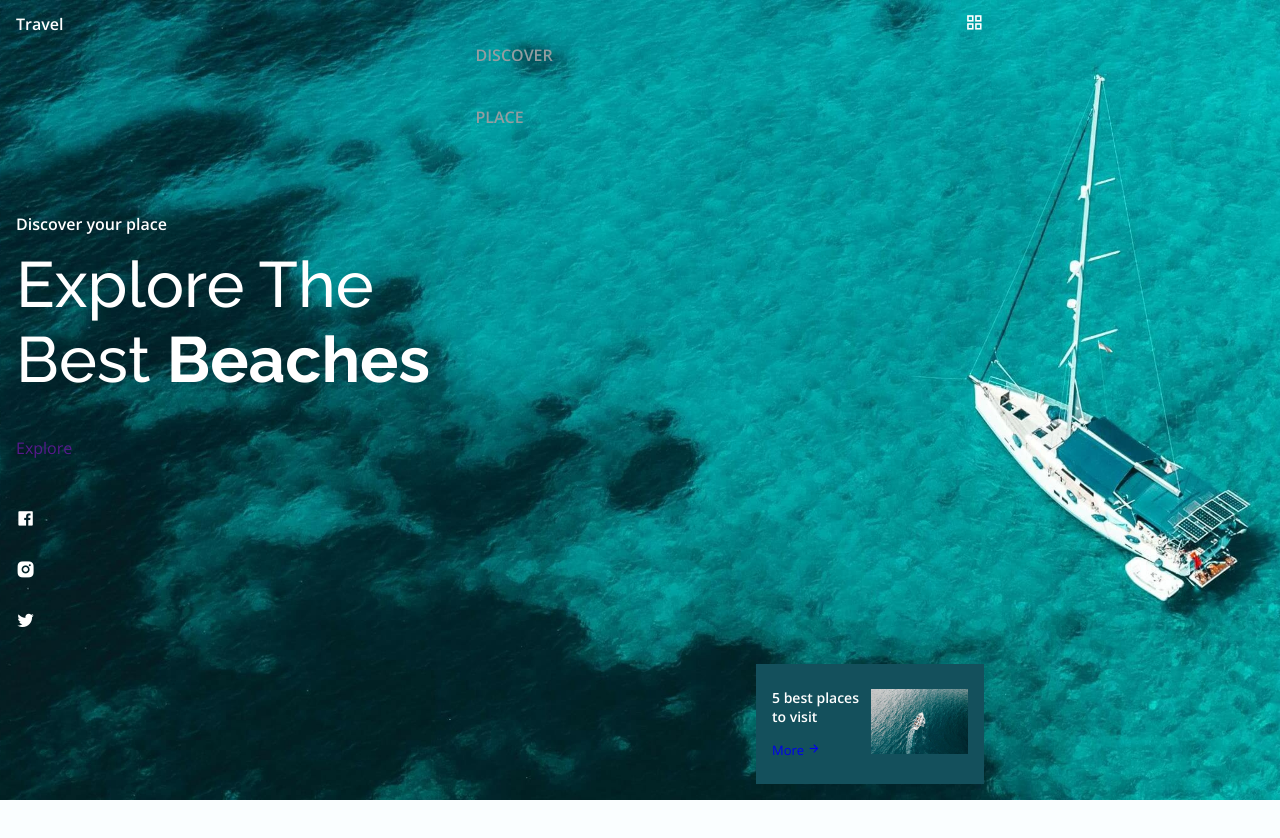
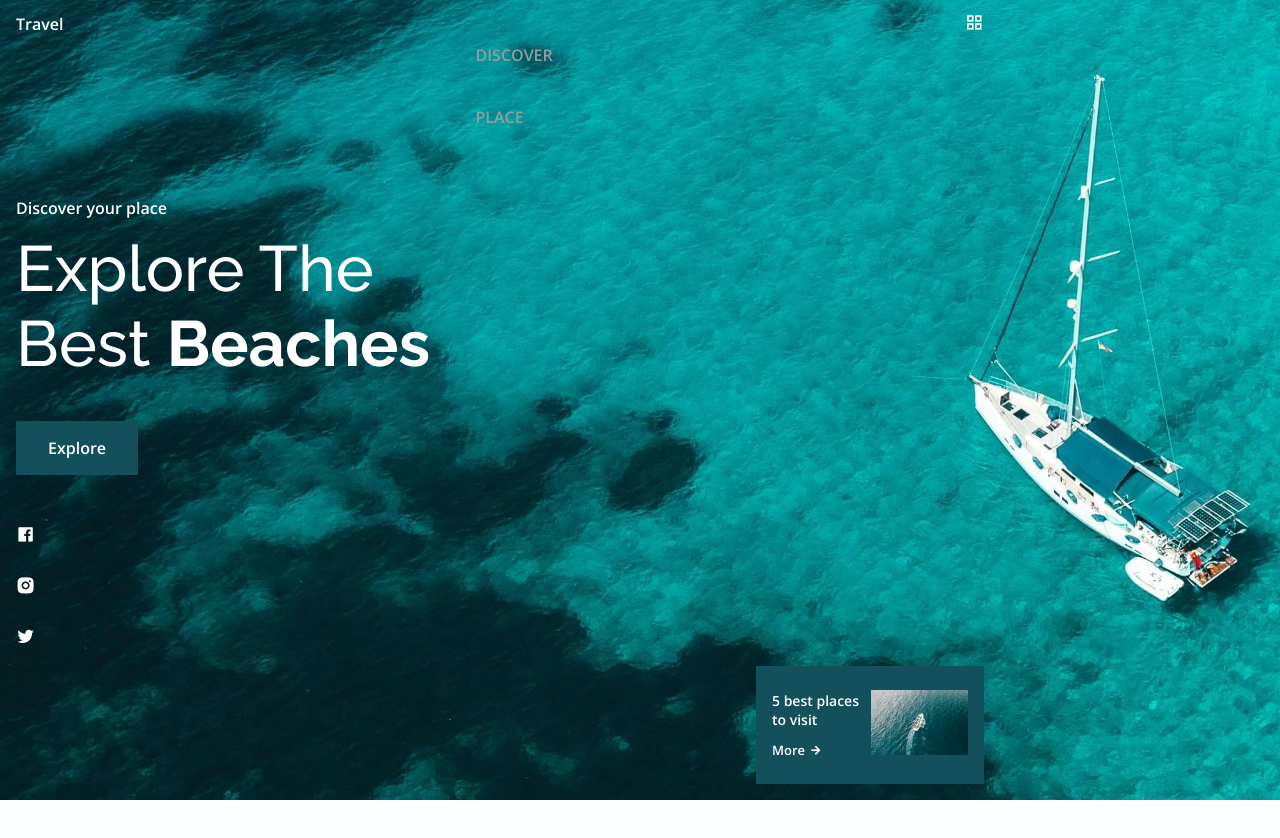
Before and after one commit to BlackPuma9/ResposiveTravelWebsite, a plain HTML site: page index.html in a window 1280 px wide. Drawn offline with nearby package versions, Linux system fonts and the light colour scheme.

Commit message:
style buttons and changed background header

```diff
--- a/css/styles.css
+++ b/css/styles.css
@@ -236,6 +236,15 @@ input {
 }
 
 /* Change background header */
+.scroll-header {
+	background-color: var(--body-color);
+	box-shadow: 0 0 4px hsla(var(--hue-color), 64%, 15%, .15);
+}
+
+.scroll-header .nav__logo,
+.scroll-header .nav__toggle {
+	color: var(--title-color);
+}
 
 /* Active link */
 
@@ -323,6 +332,35 @@ input {
   transform: var(--img-scale);
 }
 
+/*=============== BUTTONS ===============*/
+.button {
+	display: inline-block;
+	background-color: var(--first-color);
+	color: var(--white-color);
+	padding: 1rem 2rem;
+	font-weight: var(--font-semi-bold);
+	transition: .3s;
+}
+
+.button:hover {
+	background-color: var(--first-color-alt);
+}
+
+.button--flex {
+	display: flex;
+	align-items: center;
+	column-gap: .25rem;
+}
+
+.button--link {
+	background: none;
+	padding: 0;
+}
+
+.button--link:hover {
+	background: none;
+}
+
 /*=============== ABOUT ===============*/
 
 
--- a/js/main.js
+++ b/js/main.js
@@ -31,6 +31,14 @@ function linkAction(){
 navLink.forEach(n => n.addEventListener('click', linkAction))
 
 /*==================== CHANGE BACKGROUND HEADER ====================*/
+function scrollHeader(){
+    const header = document.getElementById('header')
+    // When the scroll is greater than 100 viewport height, add the scroll-header class to the header tag
+    if(this.scrollY >= 100) header.classList.add('scroll-header'); else header.classList.remove('scroll-header')
+}
+window.addEventListener('scroll', scrollHeader)
+
+
 
 /*==================== SWIPER DISCOVER ====================*/
 
```
